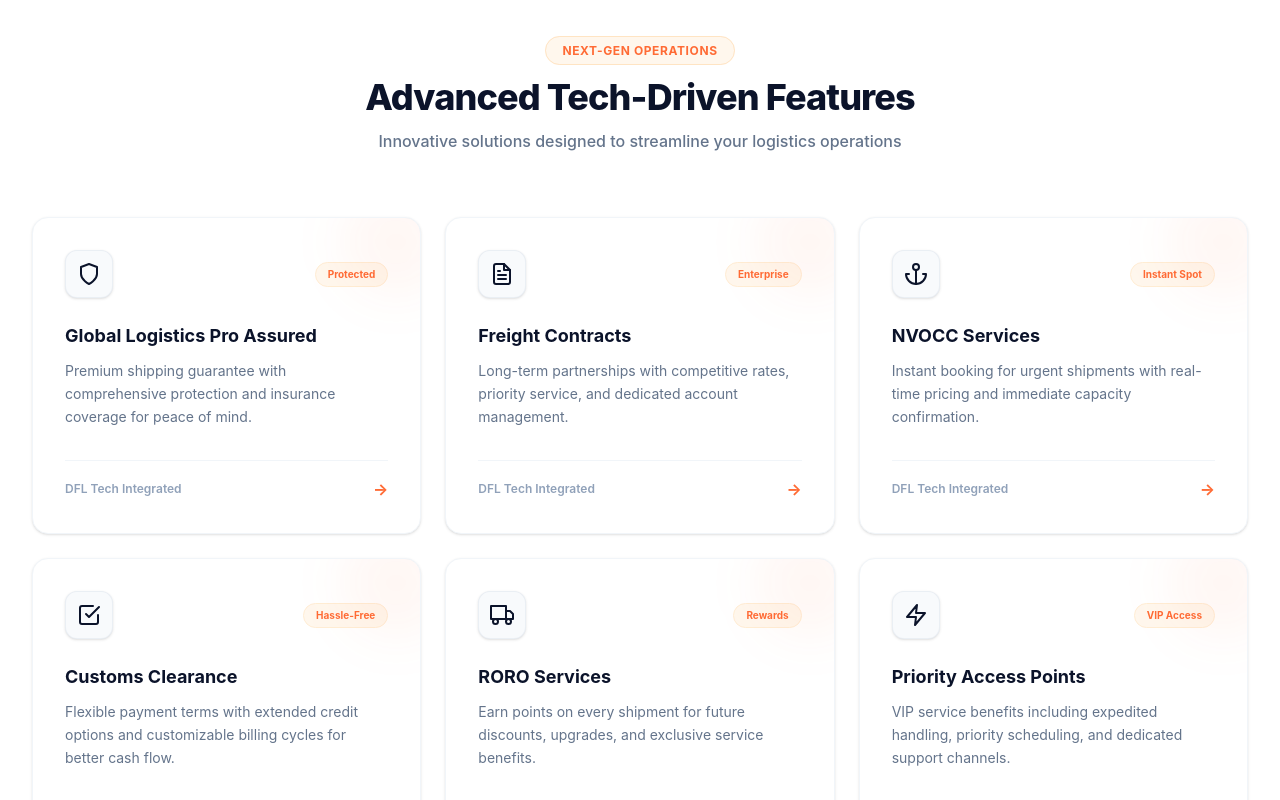
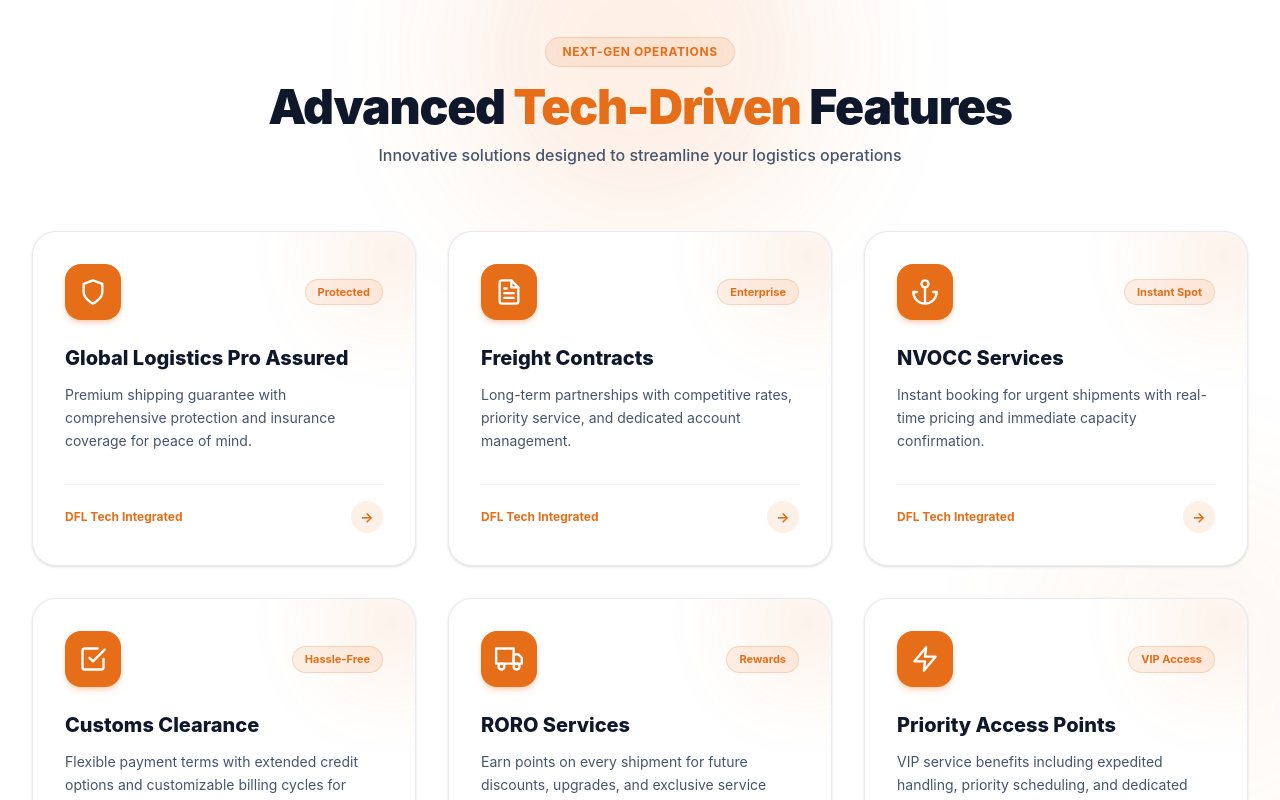
Before and after one commit to aditya34868/The_DFL_GROUP, a React (Vite) app in the folder frontend/vite-project/: page / in a window 1280 px wide. Shown: the part 3820-4620 px from the top of the page. Built offline with nearby package versions, Linux system fonts and the light colour scheme.

Commit message:
Updated project changes

```diff
--- a/frontend/vite-project/src/components/FeaturesCards.jsx
+++ b/frontend/vite-project/src/components/FeaturesCards.jsx
@@ -2,64 +2,72 @@ import React from "react";
 
 export default function FeaturesCards({ features }) {
   return (
-    <section className="bg-white px-6 py-20 text-[#0B132A] md:px-8">
-      <div className="mx-auto max-w-7xl">
+    <section className="relative overflow-hidden bg-white px-6 py-20 text-[#0B132A] md:px-8">
+
+      {/* BACKGROUND BRAND GLOW */}
+      <div className="absolute -top-24 left-1/2 -translate-x-1/2 h-96 w-96 rounded-full bg-[#E66E19]/10 blur-3xl pointer-events-none" />
+      <div className="absolute top-1/2 -right-20 h-80 w-80 rounded-full bg-[#E66E19]/5 blur-3xl pointer-events-none" />
+
+      <div className="relative mx-auto max-w-7xl">
 
         {/* SECTION HEADER */}
         <div className="mb-16 text-center">
-          <span className="rounded-full bg-orange-50 border border-orange-200/60 px-4 py-1.5 text-xs font-bold uppercase tracking-wider text-[#FF6B35]">
+          <span className="inline-flex items-center gap-1.5 rounded-full bg-[#E66E19]/10 border border-[#E66E19]/20 px-4 py-1.5 text-xs font-bold uppercase tracking-wider text-[#E66E19]">
             Next-Gen Operations
           </span>
-          <h2 className="mt-4 text-3xl font-extrabold tracking-tight text-[#0B132A] md:text-4xl">
-            Advanced Tech-Driven Features
+          <h2 className="mt-4 text-3xl font-black tracking-tight text-slate-900 md:text-5xl">
+            Advanced <span className="text-[#E66E19]">Tech-Driven</span> Features
           </h2>
-          <p className="mt-3 text-sm md:text-base font-medium text-[#64748B]">
+          <p className="mt-3 text-base font-medium text-slate-600 max-w-xl mx-auto">
             Innovative solutions designed to streamline your logistics operations
           </p>
         </div>
 
         {/* FEATURES CARDS GRID */}
-        <div className="grid grid-cols-1 gap-6 sm:grid-cols-2 lg:grid-cols-3">
+        <div className="grid grid-cols-1 gap-8 sm:grid-cols-2 lg:grid-cols-3">
           {features?.map((item) => {
             const Icon = item.icon;
+
             return (
               <div
                 key={item.id}
-                className="group relative flex flex-col justify-between overflow-hidden rounded-2xl border border-slate-100 bg-white p-8 shadow-sm transition-all duration-300 hover:-translate-y-1.5 hover:border-orange-200 hover:shadow-xl"
+                className="group relative flex flex-col justify-between overflow-hidden rounded-3xl border border-slate-200/80 bg-white p-8 shadow-sm transition-all duration-300 hover:-translate-y-2 hover:border-[#E66E19]/40 hover:shadow-xl hover:shadow-[#E66E19]/10"
               >
-                {/* CORNER GLOW EFFECT */}
-                <div className="absolute -right-8 -top-8 h-28 w-28 rounded-full bg-[#FF6B35]/5 blur-xl transition-all duration-300 group-hover:bg-[#FF6B35]/15" />
+                {/* AMBIENT BRAND GLOW ON HOVER */}
+                <div className="absolute -right-10 -top-10 h-32 w-32 rounded-full bg-[#E66E19]/10 blur-2xl transition-all duration-300 group-hover:bg-[#E66E19]/20 group-hover:scale-125" />
 
                 <div>
                   {/* ICON & BADGE */}
                   <div className="flex items-center justify-between">
-                    <div className="flex h-12 w-12 items-center justify-center rounded-xl bg-slate-50 text-[#0B132A] border border-slate-200/60 transition-all duration-300 group-hover:bg-[#FF6B35] group-hover:text-white group-hover:border-[#FF6B35] group-hover:scale-105 shadow-sm">
-                      {Icon && <Icon className="h-6 w-6" />}
+                    {/* Brand Solid Icon Box */}
+                    <div className="flex h-14 w-14 items-center justify-center rounded-2xl bg-[#E66E19] text-white shadow-md shadow-[#E66E19]/25 transition-transform duration-300 group-hover:scale-110">
+                      {Icon && <Icon className="h-7 w-7" />}
                     </div>
+
                     {item.tag && (
-                      <span className="rounded-full bg-orange-50 border border-orange-100 px-3 py-1 text-[10px] font-bold text-[#FF6B35] transition-colors group-hover:bg-[#FF6B35] group-hover:text-white">
+                      <span className="rounded-full bg-[#E66E19]/10 px-3 py-1 text-[11px] font-bold text-[#E66E19] border border-[#E66E19]/20">
                         {item.tag}
                       </span>
                     )}
                   </div>
 
                   {/* CONTENT */}
-                  <h3 className="mt-6 text-lg font-bold text-[#0B132A] transition-colors group-hover:text-[#FF6B35]">
+                  <h3 className="mt-6 text-xl font-extrabold text-slate-900 transition-colors group-hover:text-[#E66E19]">
                     {item.title}
                   </h3>
-                  <p className="mt-2.5 text-sm leading-relaxed text-[#64748B]">
+                  <p className="mt-3 text-sm leading-relaxed font-normal text-slate-600">
                     {item.description}
                   </p>
                 </div>
 
                 {/* BOTTOM HOVER LINE */}
                 <div className="mt-8 pt-4 border-t border-slate-100 flex items-center justify-between">
-                  <span className="text-xs font-semibold text-slate-400 group-hover:text-slate-600 transition-colors">
+                  <span className="text-xs font-bold text-[#E66E19]">
                     DFL Tech Integrated
                   </span>
-                  <span className="text-base font-bold text-[#FF6B35] transition-transform duration-300 group-hover:translate-x-1.5">
-                    →
-                  </span>
+                  <div className="flex h-8 w-8 items-center justify-center rounded-full bg-[#E66E19]/10 text-[#E66E19] transition-all duration-300 group-hover:bg-[#E66E19] group-hover:text-white group-hover:translate-x-1">
+                    <span className="text-sm font-bold">→</span>
+                  </div>
                 </div>
               </div>
             );
```
